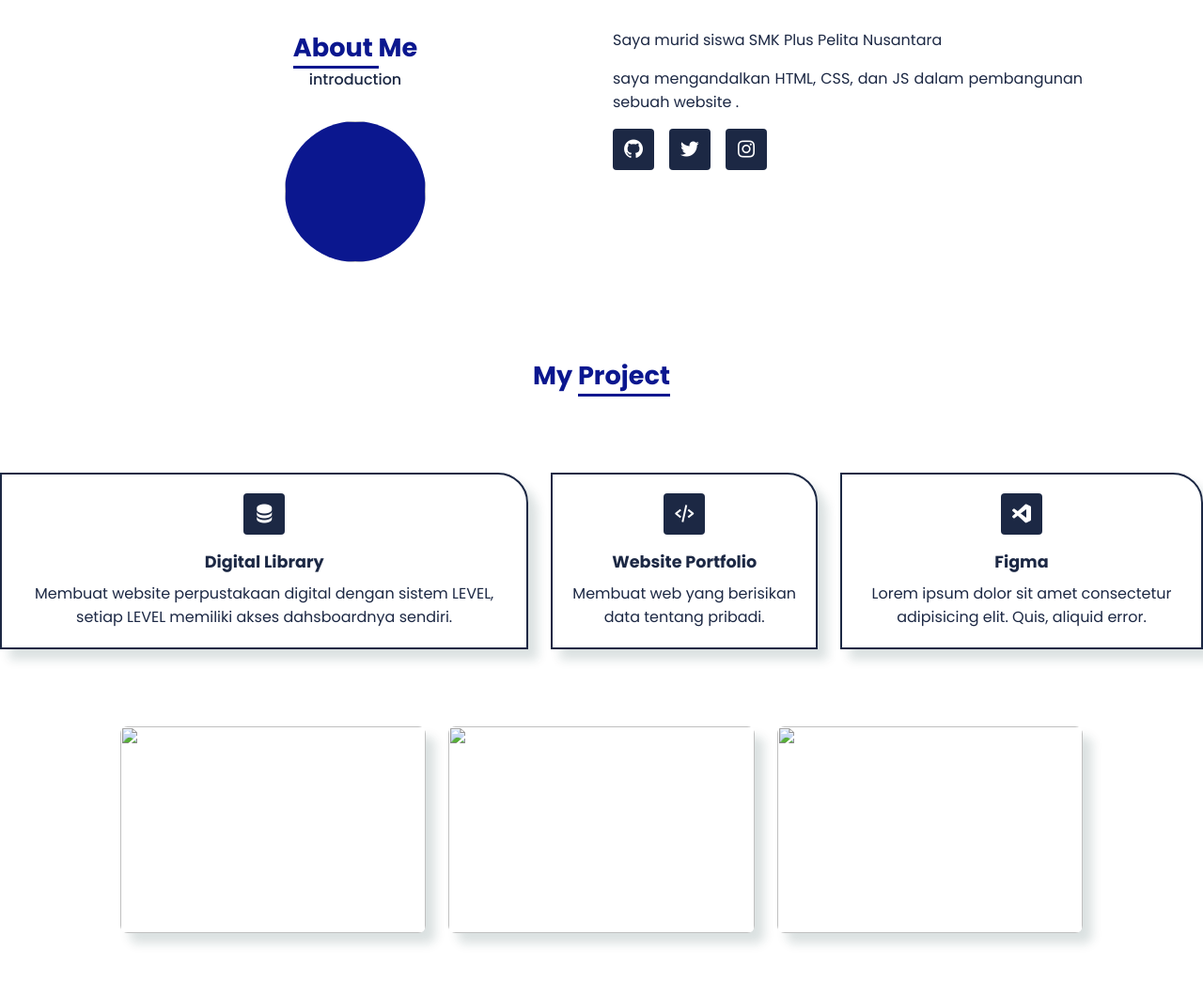
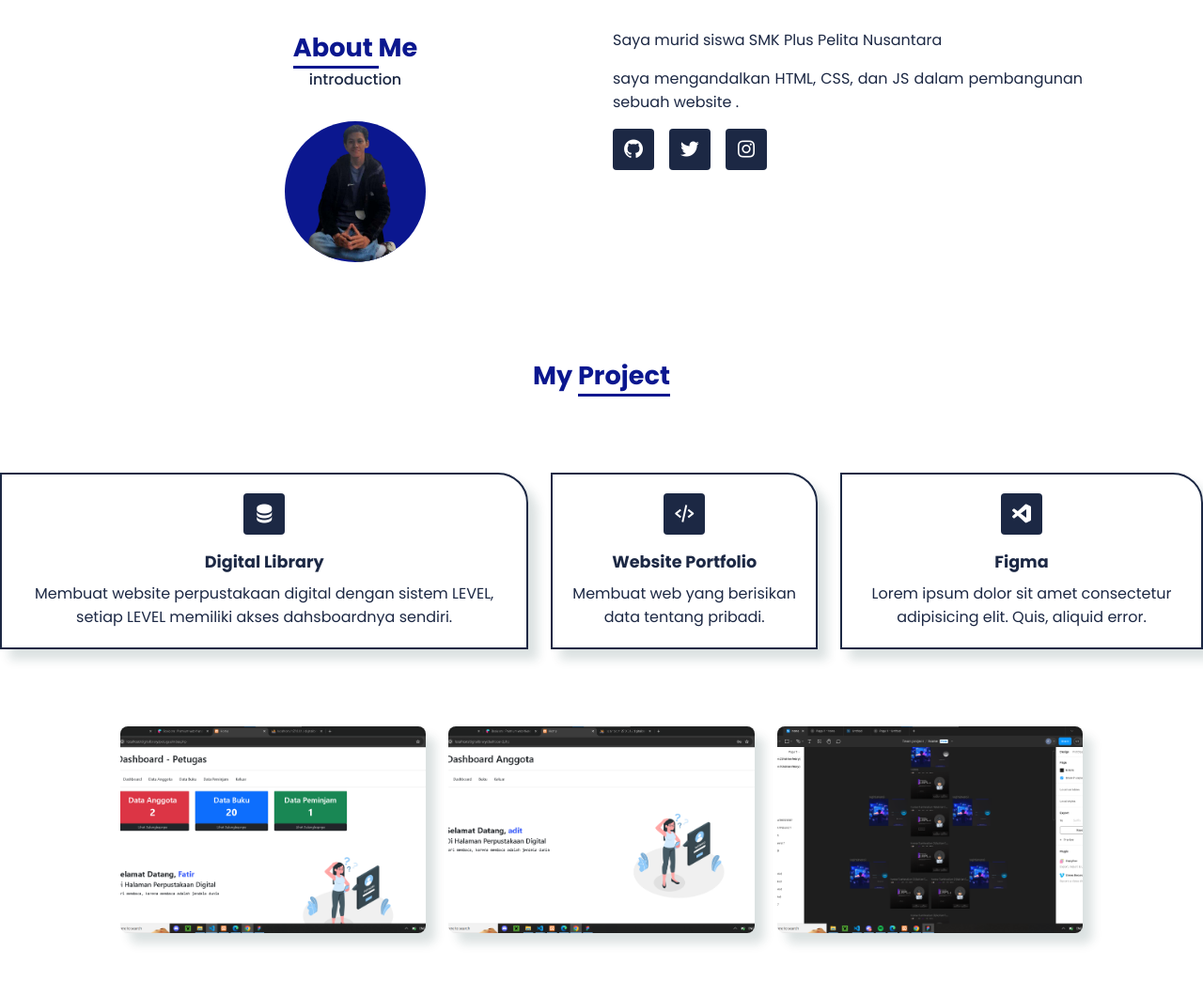
Before and after one commit to OberonVortigernn/Faathir_Al_Banna, a plain HTML site: page index.html in a window 1280 px wide. Shown: the part 820-1864 px from the top of the page at 94% size. Drawn offline with nearby package versions, Linux system fonts and the light colour scheme; the site is published under a folder, as on GitHub Pages, so addresses that start at the root find nothing.

Commit message:
Update index.html

```diff
--- a/index.html
+++ b/index.html
@@ -45,7 +45,7 @@
         <a href="#" class="btn">About Me</a>
         </div>
         <div class="home-img">
-            <img src="/img/developer3.png" alt="">
+            <img src="img/developer3.png" alt="">
         </div>
     </section>
     <!-- about -->
@@ -54,7 +54,7 @@
             <h1><span>About </span>Me</h1>
             <h2>introduction</h2>
             <div class="about-img">
-                <img src="/img/saya.png" alt="">
+                <img src="img/saya.png" alt="">
             </div>
         </div>
         <div class="about-text">
@@ -103,7 +103,7 @@
         <div class="portfolio-container">
             <div class="box">
                 <div class="box-img">
-                    <img src="/img/database.png" alt="">
+                    <img src="img/database.png" alt="">
                 </div>
                 <div class="content">
                     <a href="#"><i class='bx bxs-data'></i></a>
@@ -113,7 +113,7 @@
 
                 <div class="box">
                     <div class="box-img">
-                        <img src="/img/database2.png" alt="">
+                        <img src="img/database2.png" alt="">
                     </div>
                     <div class="content">
                         <a href="#"><i class='bx bxs-data'></i></i></a>
@@ -123,7 +123,7 @@
 
                 <div class="box">
                     <div class="box-img">
-                        <img src="/img/figma.png" alt="">
+                        <img src="img/figma.png" alt="">
                     </div>
                     <div class="content">
                         <a href="#"><i class='bx bxl-figma'></i></a>
```
